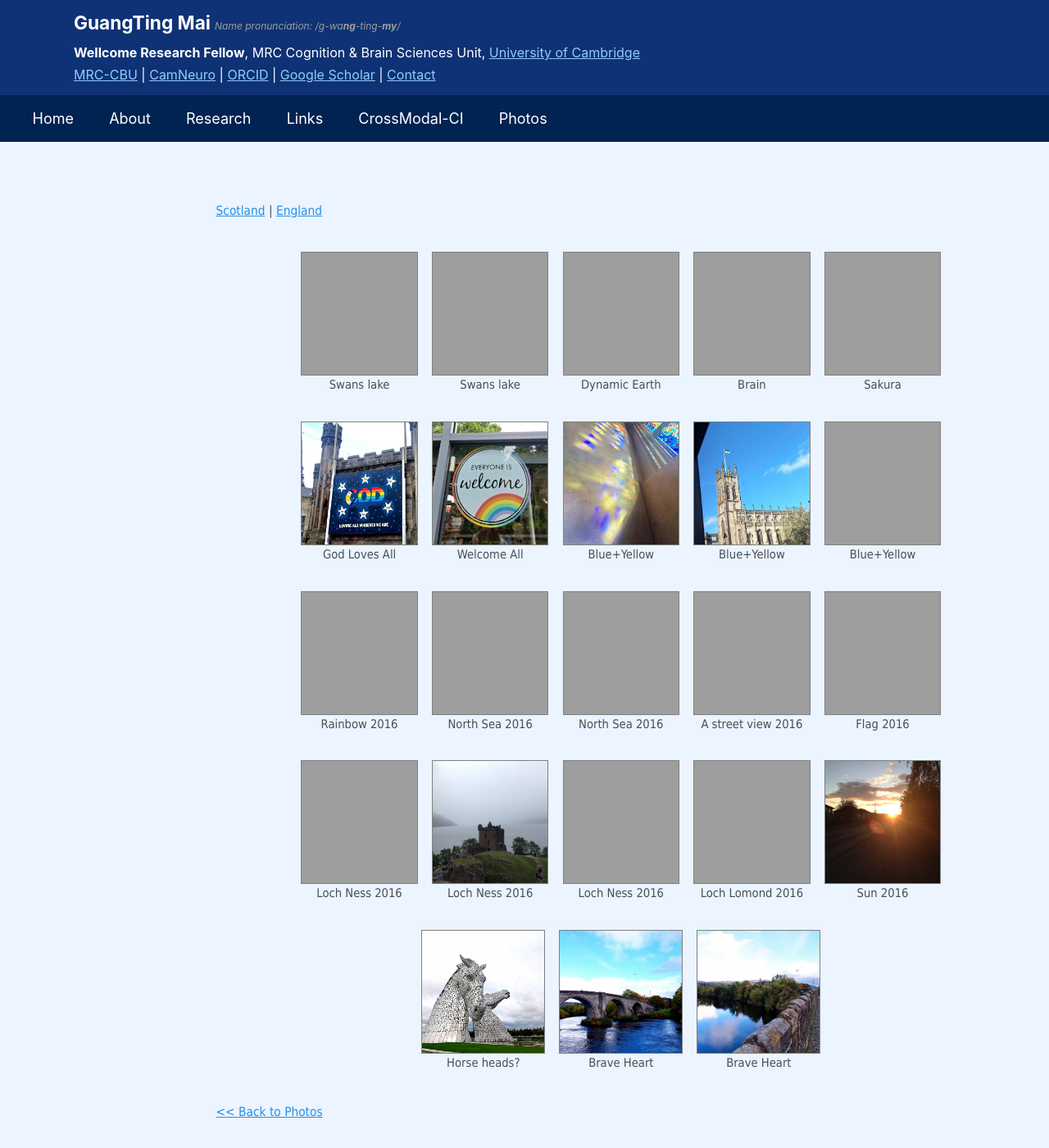
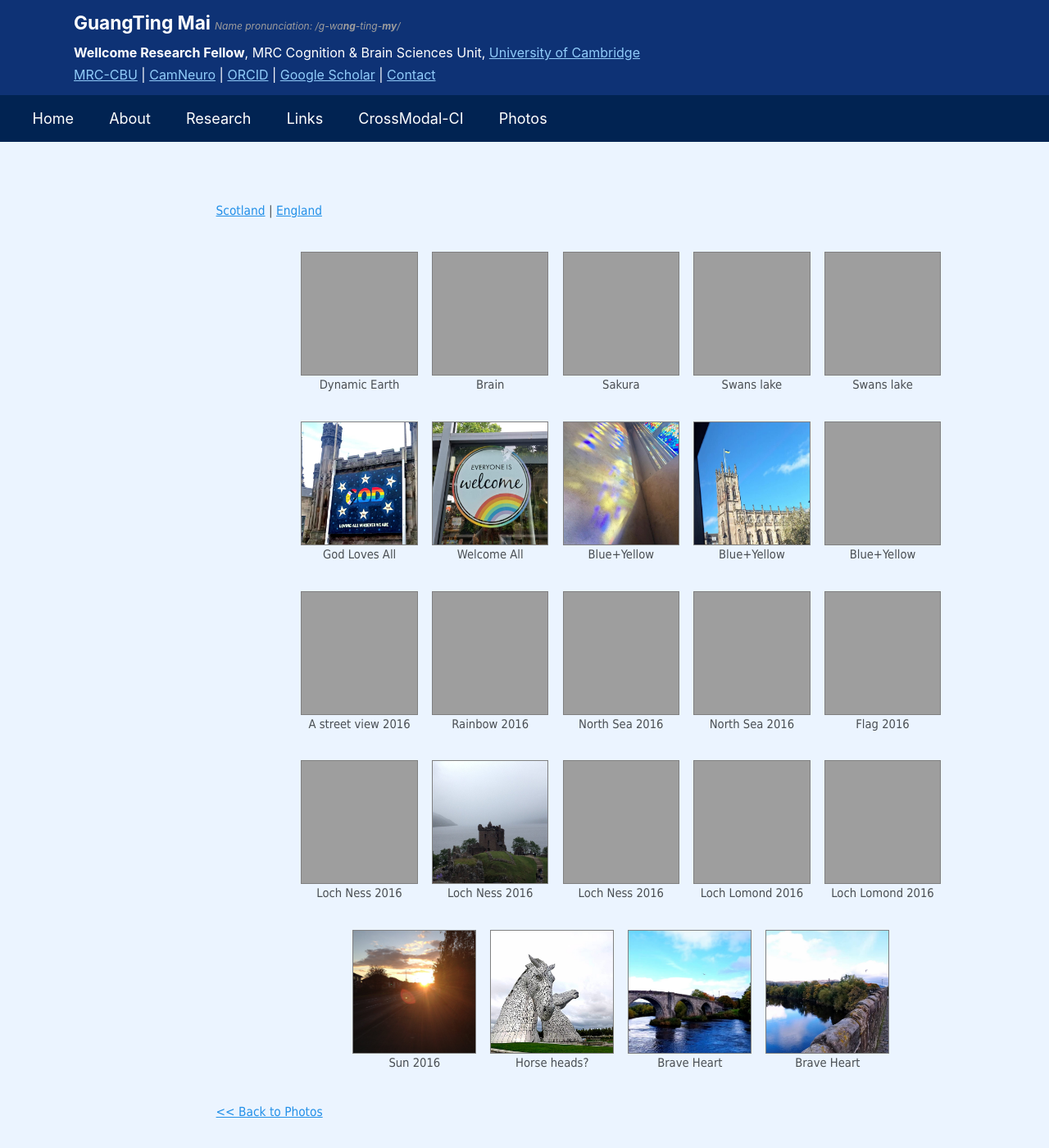
Before and after one commit to guangtingmai/guangtingmai.github.io, a Jekyll site: the page built from _pages/scotland-photos.html, in a window 1280 px wide and 1400 px high. Shown: the whole window at 82% size. Built offline with Jekyll 4.4.1, drawn with Linux system fonts in a browser that asks for light colours.

Commit message:
Update scotland-photos.html

```diff
--- a/_pages/scotland-photos.html
+++ b/_pages/scotland-photos.html
@@ -7,11 +7,11 @@ author_profile: true
 <p><span style="font-size: 11.5pt;font-family: Tahoma;line-height: 1.6;display: block"><a href="https://guangtingmai.github.io/scotland-photos/">Scotland</a> | <a href="https://guangtingmai.github.io/england-photos/">England</a></span></p>
 
 <div class="flex-row" style="gap:1.5ch !important;">
-  <div style="text-align:center; font-size:11pt; font-family:Tahoma"><p align="center"><img src="https://guangtingmai.github.io/images/edinburgh1.JPG" style="width:17ch;height:18ch;object-fit:cover;border:0.1rem solid gray;display:block;">Swans lake</p></div>
-  <div style="text-align:center; font-size:11pt; font-family:Tahoma"><p align="center"><img src="https://guangtingmai.github.io/images/edinburgh2.JPG" style="width:17ch;height:18ch;object-fit:cover;border:0.1rem solid gray;display:block;">Swans lake</p></div>
   <div style="text-align:center; font-size:11pt; font-family:Tahoma"><p align="center"><img src="https://guangtingmai.github.io/images/edinburgh3.jpg" style="width:17ch;height:18ch;object-fit:cover;border:0.1rem solid gray;display:block;">Dynamic Earth</p></div>
   <div style="text-align:center; font-size:11pt; font-family:Tahoma"><p align="center"><img src="https://guangtingmai.github.io/images/edinburgh4.jpg" style="width:17ch;height:18ch;object-fit:cover;border:0.1rem solid gray;display:block;">Brain</p></div>
   <div style="text-align:center; font-size:11pt; font-family:Tahoma"><p align="center"><img src="https://guangtingmai.github.io/images/edinburgh10.jpg" style="width:17ch;height:18ch;object-fit:cover;border:0.1rem solid gray;display:block;">Sakura</p></div>
+  <div style="text-align:center; font-size:11pt; font-family:Tahoma"><p align="center"><img src="https://guangtingmai.github.io/images/edinburgh1.JPG" style="width:17ch;height:18ch;object-fit:cover;border:0.1rem solid gray;display:block;">Swans lake</p></div>
+  <div style="text-align:center; font-size:11pt; font-family:Tahoma"><p align="center"><img src="https://guangtingmai.github.io/images/edinburgh2.JPG" style="width:17ch;height:18ch;object-fit:cover;border:0.1rem solid gray;display:block;">Swans lake</p></div>
 </div>
 
 <div class="flex-row" style="gap:1.5ch !important;">
@@ -23,10 +23,10 @@ author_profile: true
 </div>
 
 <div class="flex-row" style="gap:1.5ch !important;">
+  <div style="text-align:center; font-size:11pt; font-family:Tahoma"><p align="center"><img src="https://guangtingmai.github.io/images/edinburgh11.jpg" style="width:17ch;height:18ch;object-fit:cover;border:0.1rem solid gray;display:block;">A street view 2016</p></div>
   <div style="text-align:center; font-size:11pt; font-family:Tahoma"><p align="center"><img src="https://guangtingmai.github.io/images/highland1.jpg" style="width:17ch;height:18ch;object-fit:cover;border:0.1rem solid gray;display:block;">Rainbow 2016</p></div>
   <div style="text-align:center; font-size:11pt; font-family:Tahoma"><p align="center"><img src="https://guangtingmai.github.io/images/highland2.jpg" style="width:17ch;height:18ch;object-fit:cover;border:0.1rem solid gray;display:block;">North Sea 2016</p></div>
   <div style="text-align:center; font-size:11pt; font-family:Tahoma"><p align="center"><img src="https://guangtingmai.github.io/images/highland6.jpg" style="width:17ch;height:18ch;object-fit:cover;border:0.1rem solid gray;display:block;">North Sea 2016</p></div>
-  <div style="text-align:center; font-size:11pt; font-family:Tahoma"><p align="center"><img src="https://guangtingmai.github.io/images/edinburgh11.jpg" style="width:17ch;height:18ch;object-fit:cover;border:0.1rem solid gray;display:block;">A street view 2016</p></div>
   <div style="text-align:center; font-size:11pt; font-family:Tahoma"><p align="center"><img src="https://guangtingmai.github.io/images/highland3.jpg" style="width:17ch;height:18ch;object-fit:cover;border:0.1rem solid gray;display:block;">Flag 2016</p></div>
 
 </div>
@@ -36,10 +36,11 @@ author_profile: true
   <div style="text-align:center; font-size:11pt; font-family:Tahoma"><p align="center"><img src="https://guangtingmai.github.io/images/highland7.jpg" style="width:17ch;height:18ch;object-fit:cover;border:0.1rem solid gray;display:block;">Loch Ness 2016</p></div>
   <div style="text-align:center; font-size:11pt; font-family:Tahoma"><p align="center"><img src="https://guangtingmai.github.io/images/highland10.jpg" style="width:17ch;height:18ch;object-fit:cover;border:0.1rem solid gray;display:block;">Loch Ness 2016</p></div>
   <div style="text-align:center; font-size:11pt; font-family:Tahoma"><p align="center"><img src="https://guangtingmai.github.io/images/highland5.jpg" style="width:17ch;height:18ch;object-fit:cover;border:0.1rem solid gray;display:block;">Loch Lomond 2016</p></div>
-  <div style="text-align:center; font-size:11pt; font-family:Tahoma"><p align="center"><img src="https://guangtingmai.github.io/images/highland8.jpg" style="width:17ch;height:18ch;object-fit:cover;border:0.1rem solid gray;display:block;">Sun 2016</p></div>
+  <div style="text-align:center; font-size:11pt; font-family:Tahoma"><p align="center"><img src="https://guangtingmai.github.io/images/highland11.jpg" style="width:17ch;height:18ch;object-fit:cover;border:0.1rem solid gray;display:block;">Loch Lomond 2016</p></div>
 </div>
 
 <div class="flex-row" style="gap:1.5ch !important;">
+  <div style="text-align:center; font-size:11pt; font-family:Tahoma"><p align="center"><img src="https://guangtingmai.github.io/images/highland8.jpg" style="width:18ch;height:18ch;object-fit:cover;border:0.1rem solid gray;display:block;">Sun 2016</p></div>
   <div style="text-align:center; font-size:11pt; font-family:Tahoma"><p align="center"><img src="https://guangtingmai.github.io/images/highland9.jpg" style="width:18ch;height:18ch;object-fit:cover;border:0.1rem solid gray;display:block;">Horse heads?</p></div>
   <div style="text-align:center; font-size:11pt; font-family:Tahoma"><p align="center"><img src="https://guangtingmai.github.io/images/stirling1.jpg" style="width:18ch;height:18ch;object-fit:cover;border:0.1rem solid gray;display:block;">Brave Heart</p></div>
   <div style="text-align:center; font-size:11pt; font-family:Tahoma"><p align="center"><img src="https://guangtingmai.github.io/images/stirling2.jpg" style="width:18ch;height:18ch;object-fit:cover;border:0.1rem solid gray;display:block;">Brave Heart</p></div>
```
